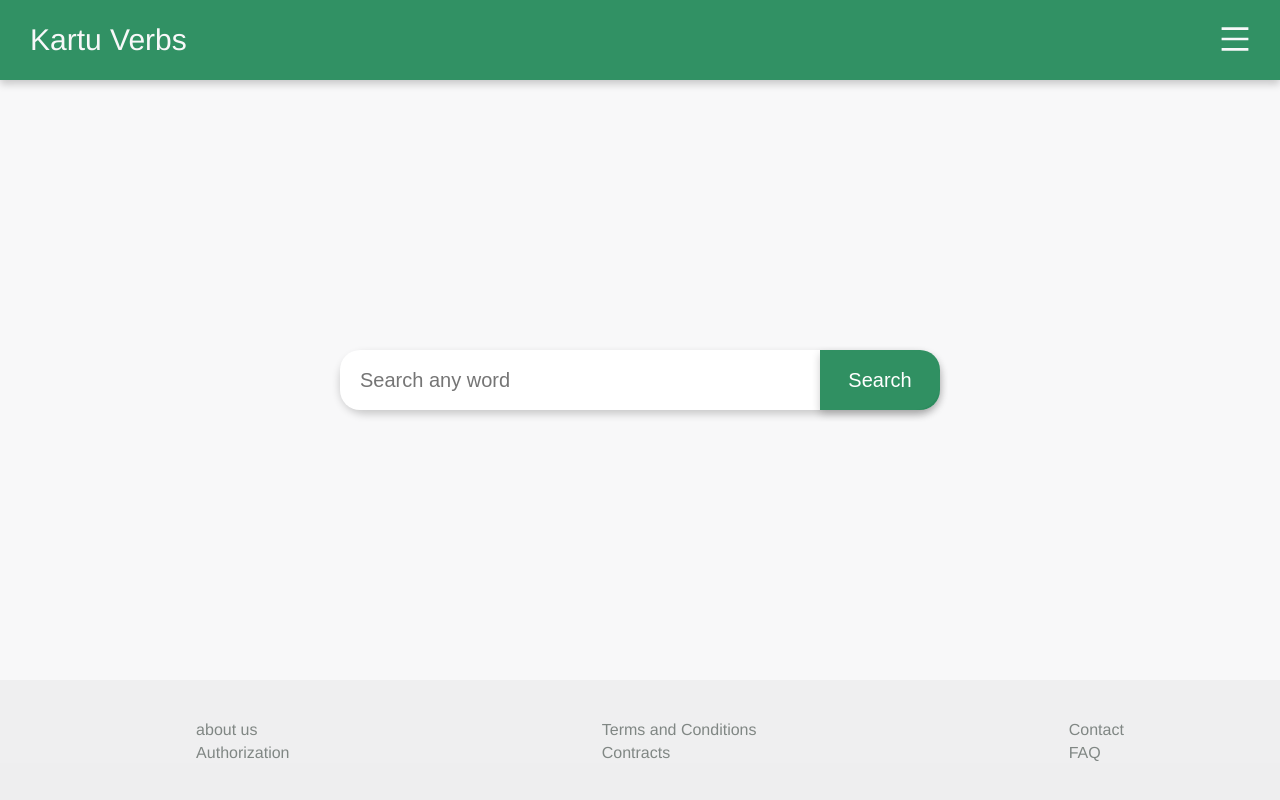
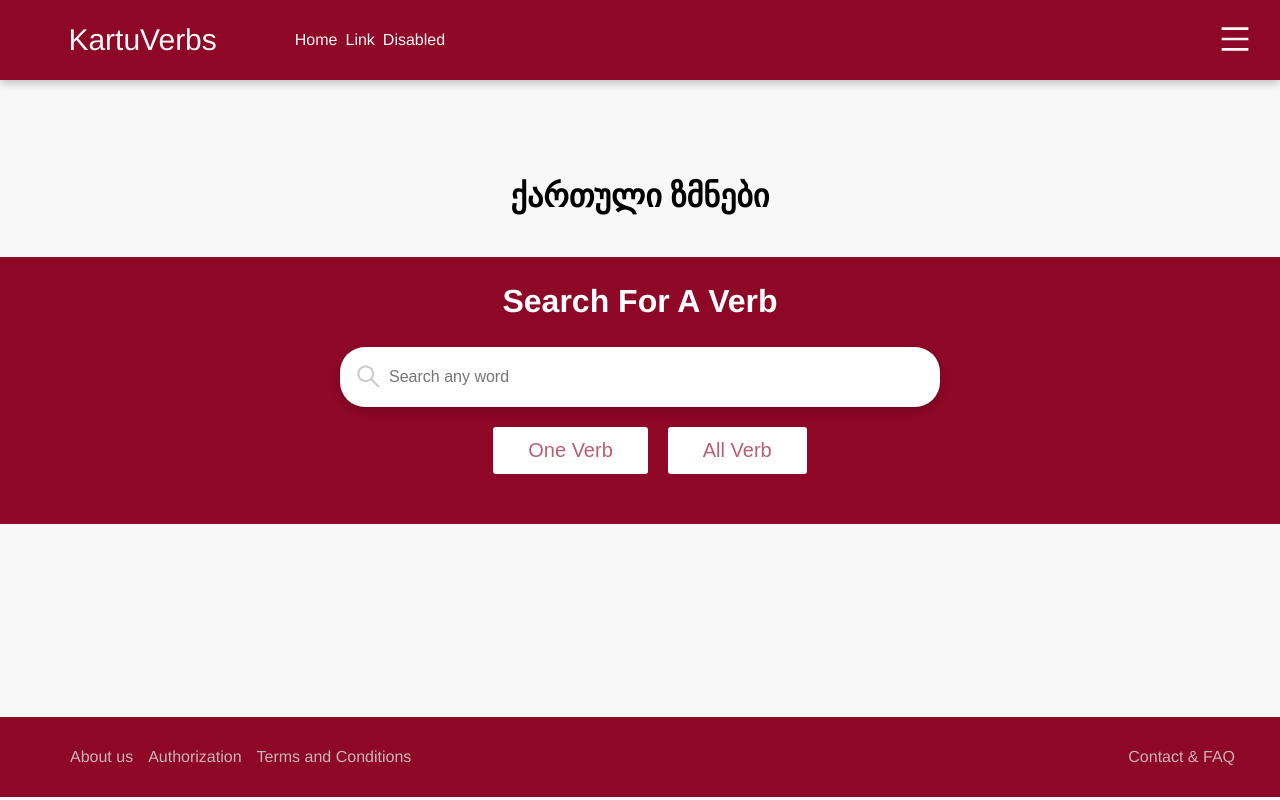
Before and after one commit to Uchaneishvili/kartu-verbs, a React (Create React App) app: page / in a window 1280 px wide. Built offline with nearby package versions, Linux system fonts and the light colour scheme.

Commit message:
newDesign

```diff
--- a/src/components/Footer/Footer.js
+++ b/src/components/Footer/Footer.js
@@ -7,18 +7,12 @@ const Footer = () => {
     <div className={styles.StyledContainer}>
       <div className={styles.StyledWrapper}>
         <ul>
-          <li>about us</li>
+          <li>About us</li>
           <li>Authorization</li>
+          <li>Terms and Conditions</li>
         </ul>
-
         <ul>
-          <li>Terms and Conditions</li>
-          <li>Contracts</li>
-        </ul>
-
-        <ul>
-          <li>Contact</li>
-          <li>FAQ</li>
+          <li>Contact & FAQ</li>
         </ul>
       </div>
     </div>
--- a/src/components/Footer/Footer.module.css
+++ b/src/components/Footer/Footer.module.css
@@ -1,39 +1,31 @@
 /** @format */
 
 .StyledContainer {
+	margin-top: 37px;
+  height: 10vh;
   width: 100%;
-	background-color: #cccccc38;
-	padding: 20px;
-	height: 15vh;
+  background-color: #8e0726;
 }
 
 .StyledWrapper {
   width: 100%;
-	margin: 0 auto;
   display: flex;
-	justify-content: space-around;
+  justify-content: space-between;
   align-items: center;
   flex-direction: row;
   flex-wrap: nowrap;
+  padding: 10px 30px;
 }
 
 .StyledWrapper > ul {
   list-style: none;
   display: flex;
-	flex-direction: column;
-	align-items: flex-start;
-	justify-content: flex-start;
+  flex-direction: row;
 }
 .StyledWrapper > ul > li {
-	color: #808784;
+	font-size: 16px;
+  color: #d7d7d7d4;
   margin-top: 5px;
   cursor: pointer;
+  margin-right: 15px;
 }
-.StyledWrapper > a {
-	color: #808784;
-}
-
-.StyledWrapper > p {
-	color: #f6f6f9;
-	font-size: 12px;
-}
--- a/src/components/Header/Header.js
+++ b/src/components/Header/Header.js
@@ -1,39 +1,44 @@
 /** @format */
 
-import React, { useState } from 'react';
-import styles from './Header.module.css';
-import { MenuOutlined } from '@ant-design/icons';
-import { SearchBarIcon } from '../../icons/searchBarIcon';
-import { Form } from 'antd';
+import React, { useState } from "react";
+import styles from "./Header.module.css";
+import { MenuOutlined } from "@ant-design/icons";
+import { SearchBarIcon } from "../../icons/searchBarIcon";
+import { Form } from "antd";
 
-import { useNavigate } from 'react-router-dom';
+import { useNavigate } from "react-router-dom";
 
 function Header(props) {
-	const [searchValue, setSearchValue] = useState('');
+  const [searchValue, setSearchValue] = useState("");
   const navigate = useNavigate();
   return (
     <div className={styles.nav}>
       <div
         className={styles.logoContainer}
         onClick={() => {
-					navigate('/');
-				}}>
-				Kartu Verbs
+          navigate("/");
+        }}
+      >
+        KartuVerbs
       </div>
+      <ul className={styles.navUl}>
+        <li>Home</li>
+        <li>Link</li>
+        <li>Disabled</li>
+      </ul>
+
       {props.search && (
         <div className={styles.searchBarContainer}>
           <Form className={styles.searchForm}>
             <input
               className={styles.searchInput}
-							type='text'
+              type="text"
               defaultValue={searchValue}
               onChange={(e) => setSearchValue(e.target.value)}
-							placeholder='Search any word'
+              placeholder="Search any word"
             />
 
-						<button
-							type='submit'
-							className={styles.searchButton}>
+            <button type="submit" className={styles.searchButton}>
               <SearchBarIcon />
             </button>
           </Form>
--- a/src/components/Header/Header.module.css
+++ b/src/components/Header/Header.module.css
@@ -11,7 +11,7 @@ body {
 .nav {
   height: 10vh;
   width: 100%;
-	background-color: #00783fcc;
+  background-color: #8e0726;
   position: relative;
   font-size: 30px;
   display: flex;
@@ -22,12 +22,25 @@ body {
   color: #f8f8f9;
   box-shadow: 0px 4px 8px 0px rgba(0, 0, 0, 0.2);
 }
+.navUl {
+  display: flex;
+  justify-content: left;
+  flex-direction: row;
+  align-items: center;
+  width: 100%;
+}
+.navUl > li {
+  list-style: none;
+  font-size: 16px;
+  padding-left: 8px;
+  font-weight: lighter;
+}
 .container {
   display: grid;
   height: 70px;
   padding: 13px 0px;
   align-items: center;
-	grid-template-areas: 'logo search delivery rightSide';
+  grid-template-areas: "logo search delivery rightSide";
   grid-template-columns: 176px fit-content(100%) fit-content(100%) auto;
 }
 
@@ -57,6 +70,7 @@ body {
 .menuContainer,
 .logoContainer {
   padding: 30px;
+  margin-left: 3%;
   cursor: pointer;
 }
 
--- a/src/components/SearchBar/SearchBar.js
+++ b/src/components/SearchBar/SearchBar.js
@@ -4,6 +4,7 @@ import React, { useState } from "react";
 import { useNavigate } from "react-router-dom";
 
 import styles from "./SearchBar.module.css";
+import { SearchOutlined } from "@ant-design/icons";
 import { Form } from "antd";
 
 const SearchBar = () => {
@@ -22,7 +23,15 @@ const SearchBar = () => {
 
   return (
     <div className={styles.searchContainer}>
+
       <Form className={styles.searchForm}>
+      <button
+        onClick={handleSubmit}
+        type="submit"
+        className={styles.searchButton}
+      >
+        <SearchOutlined />
+      </button>
         <input
           className={styles.searchInput}
           type="text"
@@ -31,14 +40,6 @@ const SearchBar = () => {
           placeholder="Search any word"
           autoFocus
         />
-
-        <button
-          onClick={handleSubmit}
-          type="submit"
-          className={styles.searchButton}
-        >
-          Search
-        </button>
       </Form>
     </div>
   );
--- a/src/components/SearchBar/SearchBar.module.css
+++ b/src/components/SearchBar/SearchBar.module.css
@@ -2,53 +2,39 @@
 
 .searchContainer {
   display: flex;
-	height: 100%;
   flex-direction: row;
   flex-wrap: nowrap;
   align-content: center;
   justify-content: center;
-	align-items: center;
-	position: absolute;
-	left: 0;
-	right: 0;
 }
 
 .searchForm {
   height: 60px;
   width: 600px;
   border-radius: 25px;
-	background-color: #f2f2f2;
+  background-color: #fff;
   box-shadow: 0px 4px 8px 0px rgba(0, 0, 0, 0.2);
+  align-content: center;
+  display: flex;
+  padding-left: 10px;
 }
 
 .searchForm > input {
   height: 100%;
   width: 80%;
   border: none;
-	font-size: 20px;
-	padding-left: 20px;
+  font-size: 16px;
   box-sizing: border-box;
   border-radius: 20px;
-	border-top-right-radius: 0;
-	border-bottom-right-radius: 0;
 }
 .searchForm > input:focus {
   outline: none;
 }
 
 .searchButton {
-	height: 100%;
-	width: 20%;
   border: none;
-	background-color: #00783fcc;
-	color: white;
-	font-size: 20px;
+  font-size: 25px;
   cursor: pointer;
-	border-radius: 20px;
-
-	border-left: 20px;
-	border-top-left-radius: 0;
-	border-bottom-left-radius: 0;
-
-	box-shadow: 0px 4px 8px 0px rgba(0, 0, 0, 0.2);
+  background-color: transparent;
+  color: #ccc;
 }
--- /dev/null
+++ b/src/pages/Mainpage/MainPage.module.css
@@ -0,0 +1,44 @@
+.searchContainer {
+  display: flex;
+  width: 100%;
+  flex-direction: column;
+  justify-content: center;
+  align-items: center;
+  height: 65vh;
+  color: #000;
+}
+.searchContainer > h1 {
+  padding-bottom: 20px;
+}
+
+.searchSection {
+  display: flex;
+  width: 100%;
+  flex-direction: column;
+  justify-content: center;
+  align-items: center;
+  background-color: #8e0727;
+  padding-bottom: 50px;
+}
+.searchSection > h2 {
+  color: #fff;
+  font-size: 32px;
+}
+
+.buttonContainer {
+  display: flex;
+  width: 100%;
+  align-items: center;
+  justify-content: center;
+  padding-top: 20px;
+}
+.buttonContainer > button {
+  padding: 12px 35px;
+  font-size: 20px;
+  background-color: #fff;
+  color: #8e0726a3;
+  border: none;
+  border-radius: 3px;
+  margin-left: 20px;
+  cursor: pointer;
+}
--- a/src/pages/Mainpage/Mainpage.js
+++ b/src/pages/Mainpage/Mainpage.js
@@ -1,10 +1,12 @@
 /** @format */
 
-import React from 'react';
-import Page from '../../components/page';
-import Header from '../../components/Header/Header';
-import Footer from '../../components/Footer/Footer';
-import SearchBar from '../../components/SearchBar/SearchBar';
+import React from "react";
+import Page from "../../components/page";
+import Header from "../../components/Header/Header";
+import Footer from "../../components/Footer/Footer";
+import SearchBar from "../../components/SearchBar/SearchBar";
+
+import styles from "./MainPage.module.css";
 
 function Mainpage() {
   return (
@@ -12,8 +14,18 @@ function Mainpage() {
       <Header search={false} />
 
       <Page>
-				<div>
+        <div className={styles.searchContainer}>
+          <h1>ქართული ზმნები</h1>
+
+          <div className={styles.searchSection}>
+            <h2>Search For A Verb</h2>
             <SearchBar />
+            <div className={styles.buttonContainer}>
+              <button>One Verb</button>
+
+              <button>All Verb</button>
+            </div>
+          </div>
         </div>
       </Page>
       <Footer />
```
Lines whose indentation alone changed are shown as unchanged.
